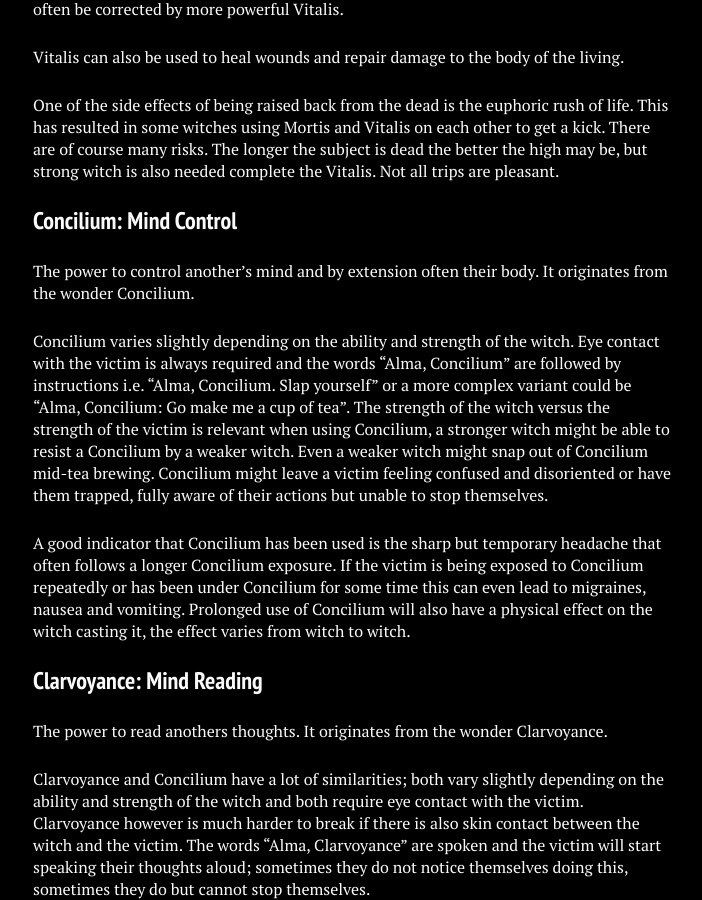
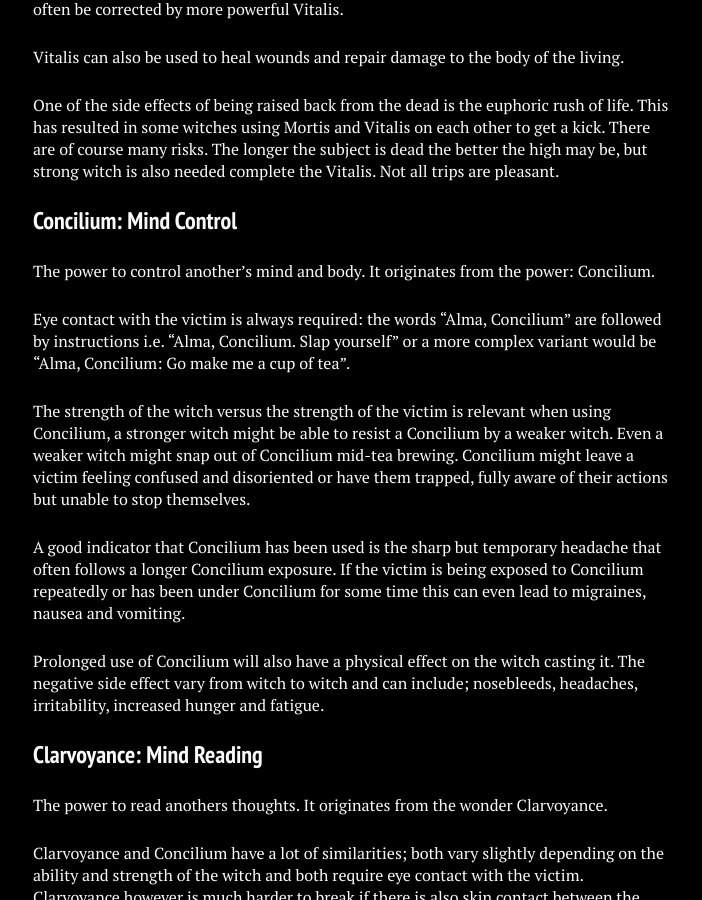
Before and after one commit to stanislavb/en.coven.nu, a Jekyll site: the page built from fictional/index.md, in a window 1280 px wide and 900 px high, scrolled down 2889 px. Shown: the whole window, without its empty margins (287-989 px from the left). Built offline with Jekyll 4.4.1, drawn with Linux system fonts in a browser that asks for light colours; nearby versions of some CDN libraries.

Commit message:
Update index.md

```diff
--- a/fictional/index.md
+++ b/fictional/index.md
@@ -74,11 +74,15 @@ One of the side effects of being raised back from the dead is the euphoric rush
 
 ### Concilium: Mind Control
 
-The power to control another’s mind and by extension often their body. It originates from the wonder Concilium.
+The power to control another’s mind and body. It originates from the power: Concilium.
 
-Concilium varies slightly depending on the ability and strength of the witch. Eye contact with the victim is always required and the words "Alma, Concilium" are followed by instructions i.e. "Alma, Concilium. Slap yourself" or a more complex variant could be "Alma, Concilium: Go make me a cup of tea". The strength of the witch versus the strength of the victim is relevant when using Concilium, a stronger witch might be able to resist a Concilium by a weaker witch. Even a weaker witch might snap out of Concilium mid-tea brewing. Concilium might leave a victim feeling confused and disoriented or have them trapped, fully aware of their actions but unable to stop themselves.
+Eye contact with the victim is always required: the words “Alma, Concilium” are followed by instructions i.e. “Alma, Concilium. Slap yourself” or a more complex variant would be “Alma, Concilium: Go make me a cup of tea”.
 
-A good indicator that Concilium has been used is the sharp but temporary headache that often follows a longer Concilium exposure. If the victim is being exposed to Concilium repeatedly or has been under Concilium for some time this can even lead to migraines, nausea and vomiting. Prolonged use of Concilium will also have a physical effect on the witch casting it, the effect varies from witch to witch.
+The strength of the witch versus the strength of the victim is relevant when using Concilium, a stronger witch might be able to resist a Concilium by a weaker witch. Even a weaker witch might snap out of Concilium mid-tea brewing. Concilium might leave a victim feeling confused and disoriented or have them trapped, fully aware of their actions but unable to stop themselves.
+
+A good indicator that Concilium has been used is the sharp but temporary headache that often follows a longer Concilium exposure. If the victim is being exposed to Concilium repeatedly or has been under Concilium for some time this can even lead to migraines, nausea and vomiting.
+
+Prolonged use of Concilium will also have a physical effect on the witch casting it. The negative side effect vary from witch to witch and can include; nosebleeds, headaches, irritability, increased hunger and fatigue.
 
 ### Clarvoyance: Mind Reading
 
```
